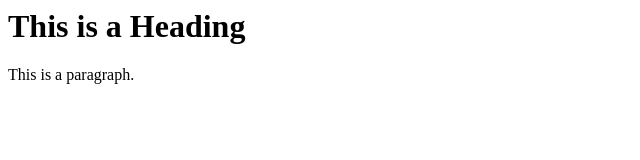
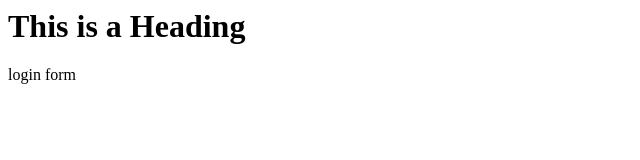
Before and after one commit to rkraj625/myapp, a plain HTML site: page index.html in a window 1280 px wide. Shown: the full height of the page, 0-640 px from the left. Drawn offline with Linux system fonts and the light colour scheme.

Commit message:
login form

```diff
--- a/index.html
+++ b/index.html
@@ -5,7 +5,7 @@
 <body>
 
 <h1>This is a Heading</h1>
-<p>This is a paragraph.</p>
+<p>login form</p>
 
 </body>
 </html>
```
Also changed, not shown: login.html (added, +1 -0 lines), 1 other file.
